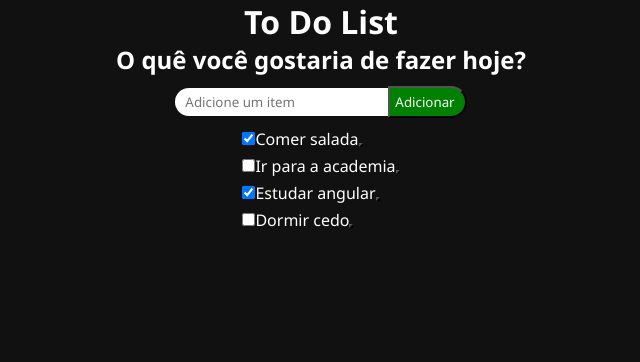
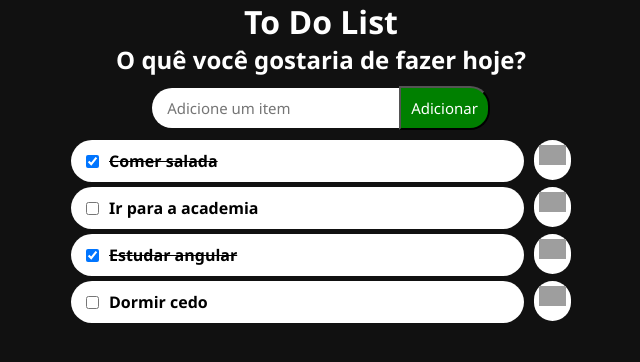
Before and after one commit to caioorleans/to-do-list, an Angular app: page / in a window 1280 px wide. Shown: the top 362 px of the page, without its empty margins (319-959 px from the left). Built offline with nearby package versions, Linux system fonts and the light colour scheme; grey boxes are pictures that could not be loaded.

Commit message:
Estilização Finalizada

```diff
--- a/src/app/app.component.css
+++ b/src/app/app.component.css
@@ -1,36 +1,45 @@
 .container{
+  width:500px;
   display: flex;
   flex-direction: column;
+  margin:auto;
   align-items: center;
 }
 
 .container h2{
+  text-align: center;
   margin-bottom: 10px;
 }
 
-.input{
+.container__input{
   margin-bottom: 10px;
 }
 
-.input input{
+.container__input input{
   background-color: white;
   border-width: 0px;
-  padding: 5px;
-  padding-left: 10px;
+  padding: 10px;
+  padding-left: 15px;
   border-radius: 20px 0px 0px 20px;
+  font-size: 15px;
   color:black
 }
 
-.input input:focus{
+.container__input input:focus{
   outline:none;
 }
 
-.input button{
+.container__input button{
   box-sizing: border-box;
   background-color: green;
-  padding: 5px;
+  padding: 10px;
+  font-size: 15px;
   padding-right: 10px;
   border-radius: 0px 20px 20px 0px;
+}
+
+ul{
+  width: 100%;
 }
 
 li{
--- a/src/app/app.component.html
+++ b/src/app/app.component.html
@@ -2,13 +2,13 @@
   <h1>To Do List</h1>
   <h2>O quê você gostaria de fazer hoje?</h2>
 
-  <div class="input">
+  <div class="container__input">
     <input
       #newItem
       placeholder="Adicione um item"
       (keyup.enter)="addItem(newItem.value); newItem.value=''"
       id="addItemInput" />
-    <button (click)="addItem(newItem.value)">Adicionar</button>
+    <button (click)="addItem(newItem.value); newItem.value = ''">Adicionar</button>
   </div>
 
   <ul>
--- a/src/app/components/item/item.component.css
+++ b/src/app/components/item/item.component.css
@@ -0,0 +1,53 @@
+.container__item{
+  width: 100%;
+  display: flex;
+  flex-direction: row;
+  margin:auto;
+  justify-content: center;
+  align-items: flex-start;
+}
+
+.container__checkbox{
+  width:100%;
+  min-height: 30px;
+  padding: 10px 5px;
+  display: flex;
+  flex-direction: row;
+  align-items: center;
+  justify-content: flex-start;
+  background-color: white;
+  border-radius: 30px;
+}
+
+.container__checkbox input{
+  margin: 0 10px;
+}
+
+.container__checkbox label{
+  background-color: transparent;
+  color:black;
+  font-weight: bold;
+}
+
+.item-feito{
+  font-weight: 100;
+  text-decoration: line-through;
+}
+
+.container__delete-button{
+  width: 40px;
+  height:40px;
+  background-color: white;
+  margin-left: 10px;
+  padding:5px;
+  border-radius: 30px;
+}
+
+.container__delete-button:hover{
+  background-color: red;
+}
+
+.container__delete-button img{
+  background-color: transparent;
+  width: 100%;
+}
--- a/src/app/components/item/item.component.html
+++ b/src/app/components/item/item.component.html
@@ -1,11 +1,15 @@
-<div class="item">
-  <input
+<div class="container__item">
+  <div class="container__checkbox">
+    <input
     [id]="item.descricao"
     type="checkbox"
     (change)="item.feito = !item.feito"
     [checked]="item.feito"
-  />
-  <label [for]="item.descricao">{{item.descricao}}</label>
+    />
+    <label [for]="item.descricao" [ngClass]="item.feito ? 'item-feito' : ''">{{item.descricao}}</label>
+  </div>
 
-  <button (click)="remove.emit()"></button>
+  <div class="container__delete-button">
+      <img (click)="remove.emit()" src="https://cdn-icons-png.flaticon.com/512/126/126468.png">
+  </div>
 </div>
```
